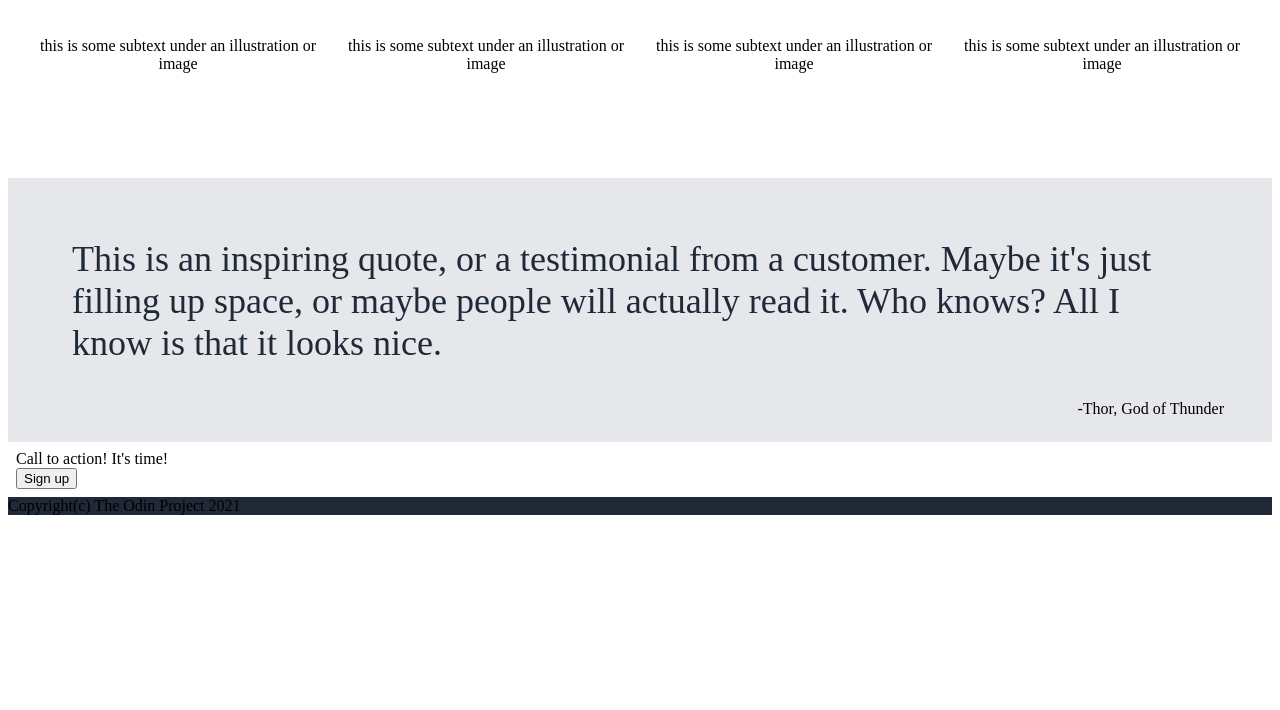
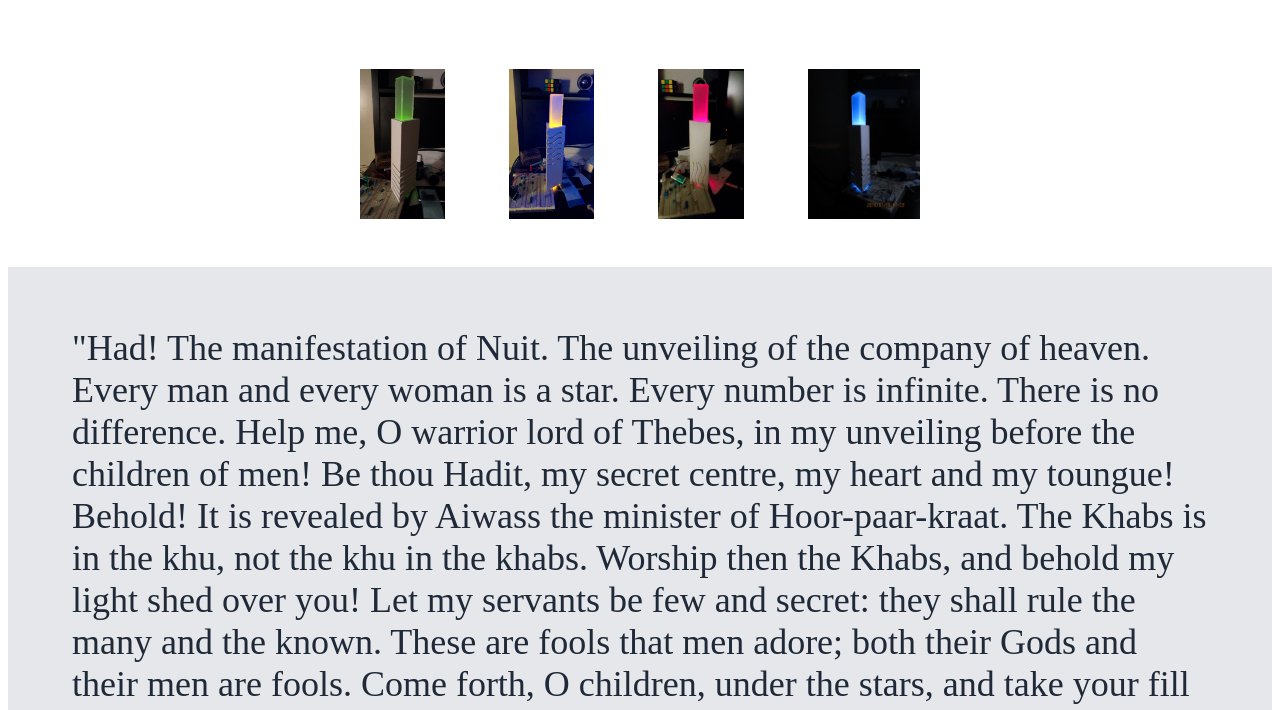
Before and after one commit to LuxExpanded/Project-Landing-Page, a plain HTML site: page index.html in a window 1280 px wide. Shown: the part 469-1179 px from the top of the page. Before the commit the page ends 992 px from the top, so only its background shows below. Drawn offline with Linux system fonts and the light colour scheme.

Commit message:
Personalized text and images

```diff
--- a/index.html
+++ b/index.html
@@ -30,23 +30,23 @@
         <section class="two">
                 <div class="info heading">Some random information.</div>
                 <div class="ill">
-                    <div class="1 img">this is some subtext under an illustration or image</div>
-                    <div class="2 img">this is some subtext under an illustration or image</div>
-                    <div class="3 img">this is some subtext under an illustration or image</div>
-                    <div class="4 img">this is some subtext under an illustration or image</div>
+                    <img src="./image/earth.jpg" alt="this is some subtext under an illustration or image" class="1 img">
+                    <img src="./image/air.jpg" alt="this is some subtext under an illustration or image" class="2 img">
+                    <img src="./image/fire.jpg" alt="this is some subtext under an illustration or image" class="3 img">
+                    <img src="./image/water.jpg" alt="this is some subtext under an illustration or image" class="4 img">
                 </div>
         </section>
         <section class="three">
-            <blockquote class="quote">This is an inspiring quote, or a testimonial from a customer. Maybe it's just filling up space, or maybe people will actually read it. Who knows? All I know is that it looks nice.</blockquote>
-            <div class="author">-Thor, God of Thunder</div>
+            <blockquote class="quote">"Had! The manifestation of Nuit. The unveiling of the company of heaven. Every man and every woman is a star. Every number is infinite. There is no difference. Help me, O warrior lord of Thebes, in my unveiling before the children of men! Be thou Hadit, my secret centre, my heart and my toungue! Behold! It is revealed by Aiwass the minister of Hoor-paar-kraat. The Khabs is in the khu, not the khu in the khabs. Worship then the Khabs, and behold my light shed over you! Let my servants be few and secret: they shall rule the many and the known. These are fools that men adore; both their Gods and their men are fools. Come forth, O children, under the stars, and take your fill of love!"</blockquote>
+            <div class="author">-Therion</div>
         </section>
         <section class="four">
             <div>
-                <div class="action-call">Call to action! It's time!</div>
+                <div class="action-call">Do what thou wilt!</div>
                 <button>Sign up</button>
             </div>
         </section>
     </main>
-    <footer>Copyright(c) The Odin Project 2021</footer>
+    <footer><div class="text">Copyright(c) The Odin Project 2021</div></footer>
 </body>
 </html>
--- a/style.css
+++ b/style.css
@@ -80,8 +80,10 @@ p {
     margin-bottom: 32px;
 }
 .img {
-    height: 125px;
-    flex: 1 1 125px;
+    height: 150px;
+    weight: 150px;
+    margin: 32px;
+    flex: 1 1 150px;
 }
 
 .two {
@@ -108,3 +110,17 @@ p {
     align-self: flex-end;
     margin-right: 24px;
 }
+
+/* Section 4 */
+
+/* Footer */
+footer {
+    display: flex;
+    justify-content: center;
+    align-items: center;
+}
+.text {
+    text-align: center;
+    height: 32px;
+    width: auto;
+}
```
